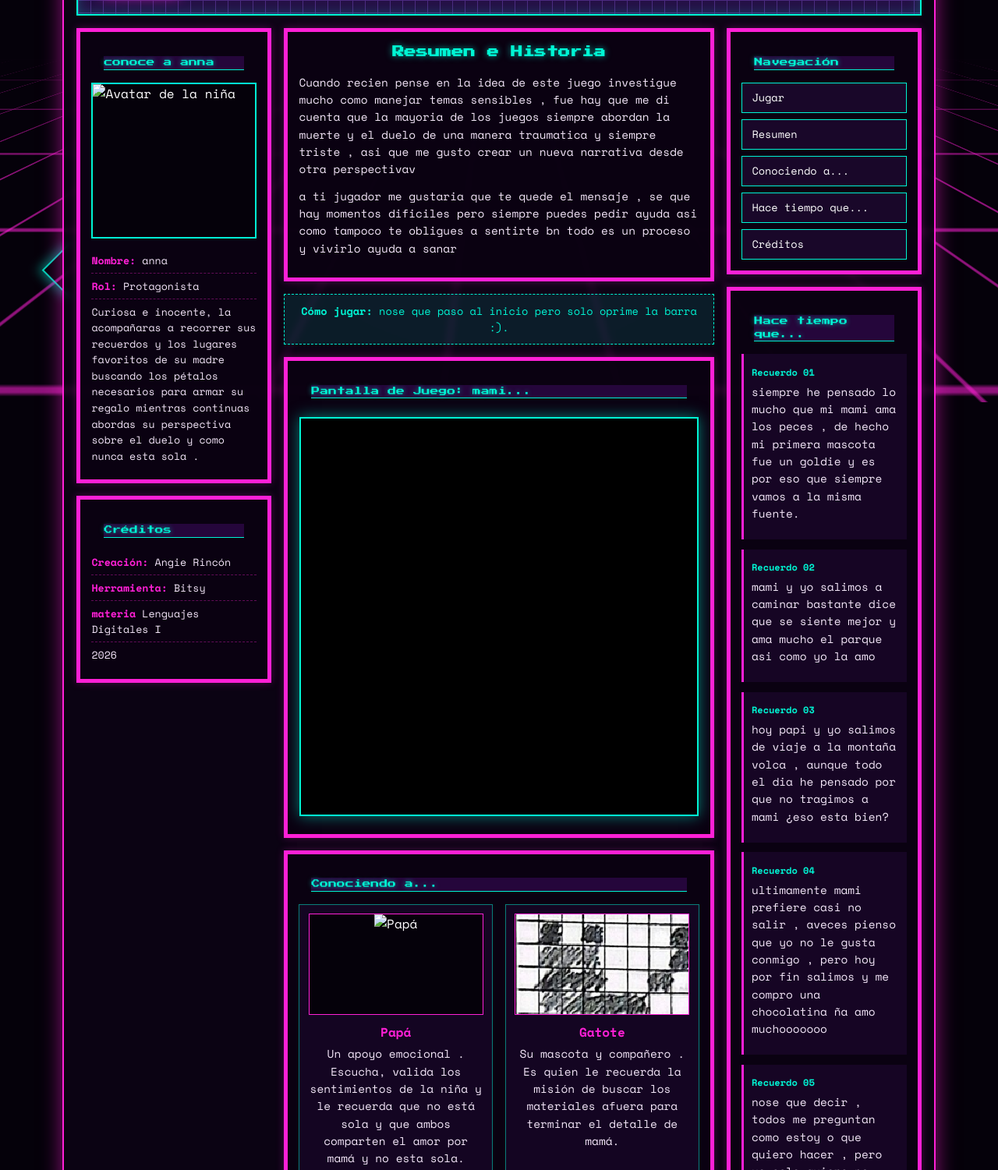
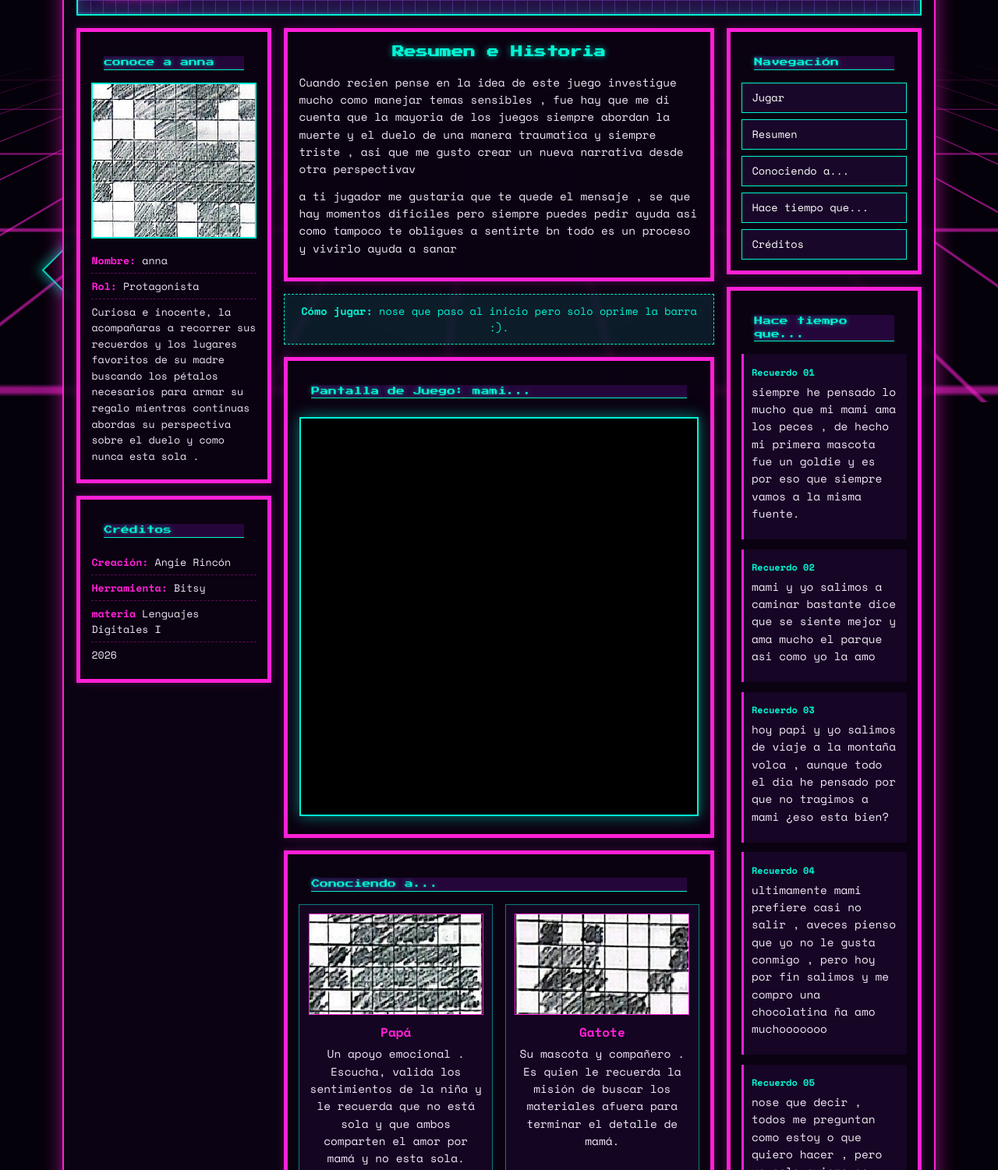
Before and after one commit to monni123yt-dev/jardin-mi-juego-mami, a plain HTML site: page index.html in a window 1280 px wide. Shown: the part 284-1785 px from the top of the page at 78% size. Drawn offline with nearby package versions, Linux system fonts and the light colour scheme.

Commit message:
Update index.html

```diff
--- a/index.html
+++ b/index.html
@@ -42,7 +42,7 @@
         <div class="caja-modulo">
           <div class="titulo-barra"> conoce a anna</div>
           <div class="avatar-marco">
-            <img src="media/fotos/nina.jpeg" alt="Avatar de la niña">
+            <img src="fotos/nina.jpeg" alt="Avatar de la niña">
           </div>
           <ul class="ficha-datos">
             <li><strong>Nombre:</strong> anna</li>
@@ -89,7 +89,7 @@
           <div class="subgrid-personajes">
             <article class="mini-ficha">
               <div class="mini-foto">
-                <img src="media/fotos/papa.jpeg" alt="Papá">
+                <img src="fotos/papa.jpeg" alt="Papá">
               </div>
               <h3>Papá</h3>
               <p>Un apoyo emocional . Escucha, valida los sentimientos de la niña y le recuerda que no está sola y que ambos comparten el amor por mamá y no esta sola.</p>
```
